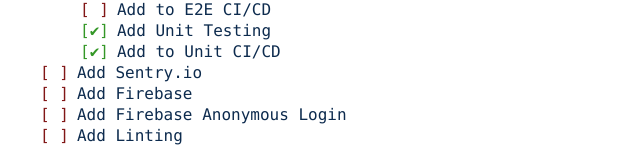
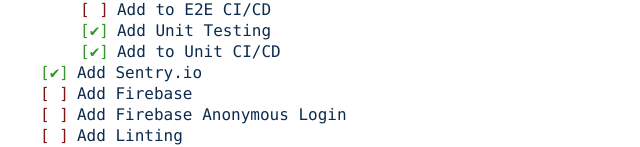
Before and after one commit to NWylynko/high-bandwidth, a Next.js app: page / in a window 1280 px wide. Shown: the part 365-512 px from the top of the page, without its empty margins (0-640 px from the left). Built offline with nearby package versions, Linux system fonts and the light colour scheme.

Commit message:
set add sentry to true in roadmap

```diff
--- a/pages/index.tsx
+++ b/pages/index.tsx
@@ -23,7 +23,7 @@
           <Item done={true}>Add Unit Testing</Item>
           <Item done={true}>Add to Unit CI/CD</Item>
         </List>
-        <Item done={false}>Add Sentry.io</Item>
+        <Item done={true}>Add Sentry.io</Item>
         <Item done={false}>Add Firebase</Item>
         <Item done={false}>Add Firebase Anonymous Login</Item>
         <Item done={false}>Add Linting</Item>
```
Also changed, not shown: 1 other file (tests, documents, lock files or other folders).
